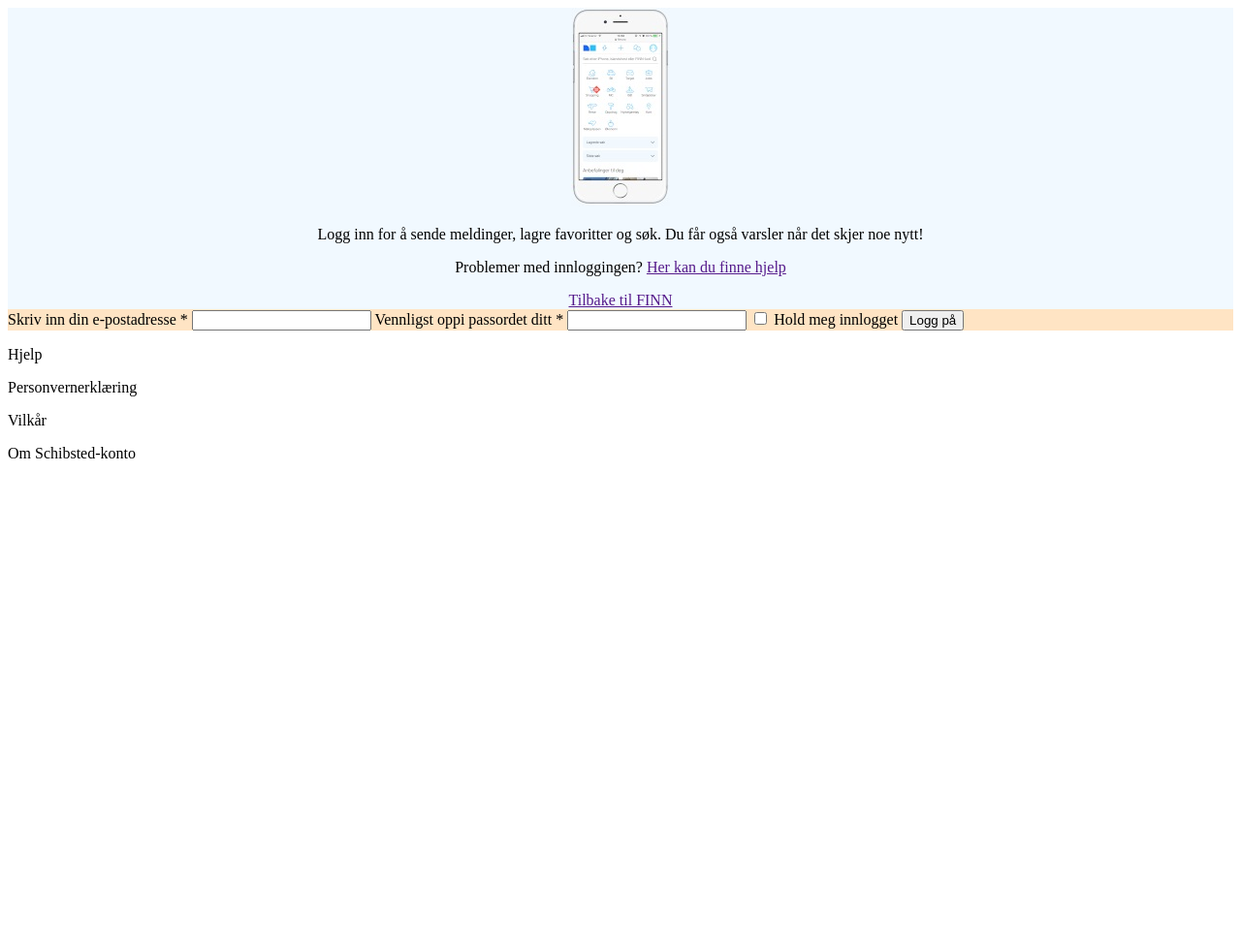
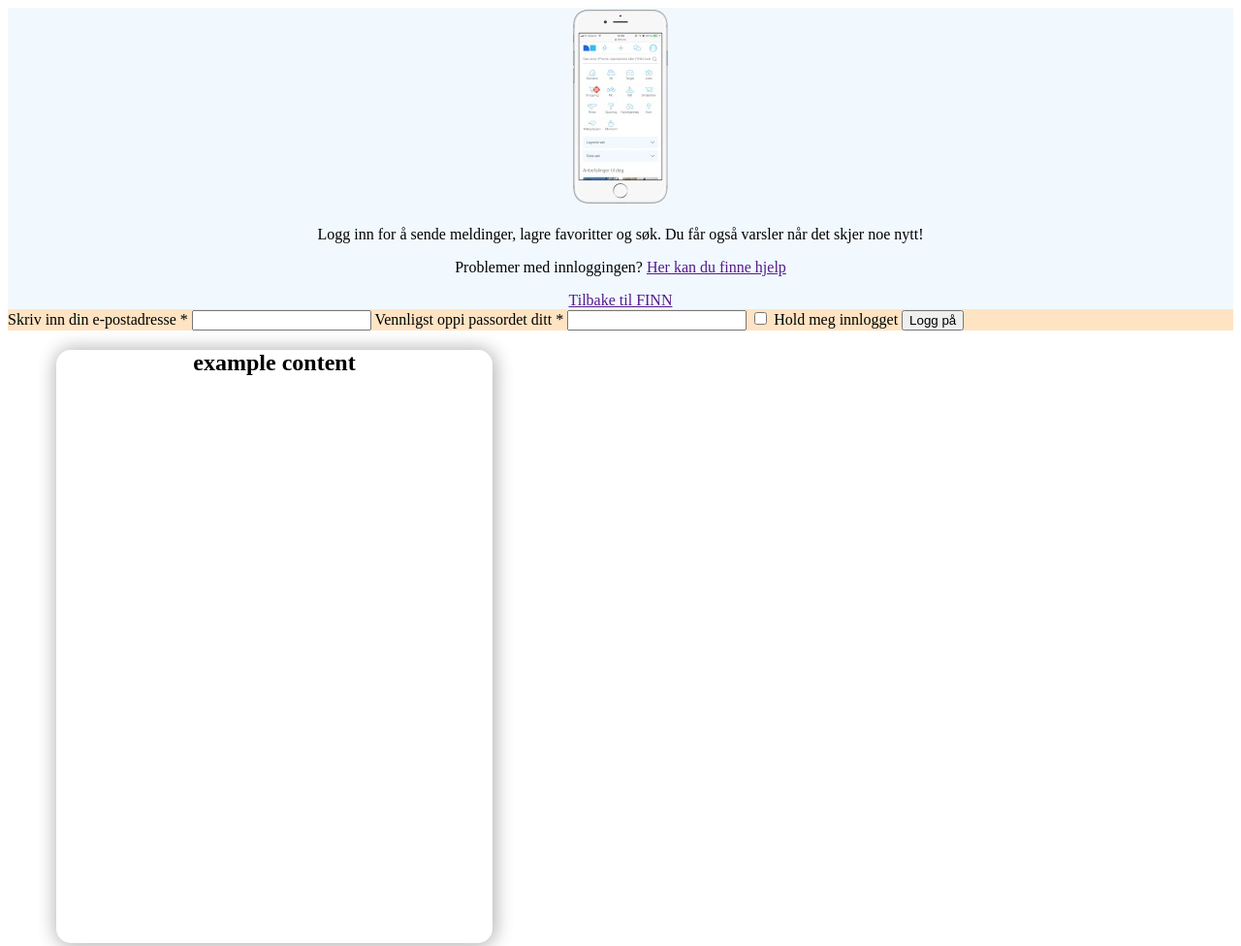
Before and after one commit to AdvancedCSS2024/idg1293-2024-oblig1-group6, a plain HTML site: page demo.html in a window 1280 px wide. Shown: the top 976 px of the page at 97% size. Before the commit the page ends 800 px from the top, so only its background shows below. Drawn offline with Linux system fonts and the light colour scheme.

Commit message:
Added login card demo

```diff
--- a/assets/styles/common.scss
+++ b/assets/styles/common.scss
@@ -11,6 +11,15 @@
 
     &__login {
      background-color: bisque;
-
     }
 }
+
+.examplecard {
+    height: 612px;
+    width: 450px;
+    text-align: center;
+    background-color: white;
+    box-shadow: 1px 1px 20px 1px #0000002d, 1px 1px 20px 1px #0000002d;
+    border-radius: 15px;
+    margin-left: 50px;
+}
--- a/demo.html
+++ b/demo.html
@@ -36,6 +36,11 @@
         </form> <!-- Laget ved hjelp fra https://www.w3schools.com/tags/tag_input.asp -->
       </div>
 
+
+      <div class="examplecard">
+        <h1>example content</h1>
+      </div>
+
     </section>
   </main>
 
```
Also changed, not shown: assets/styles/common.css, 1 other file.
